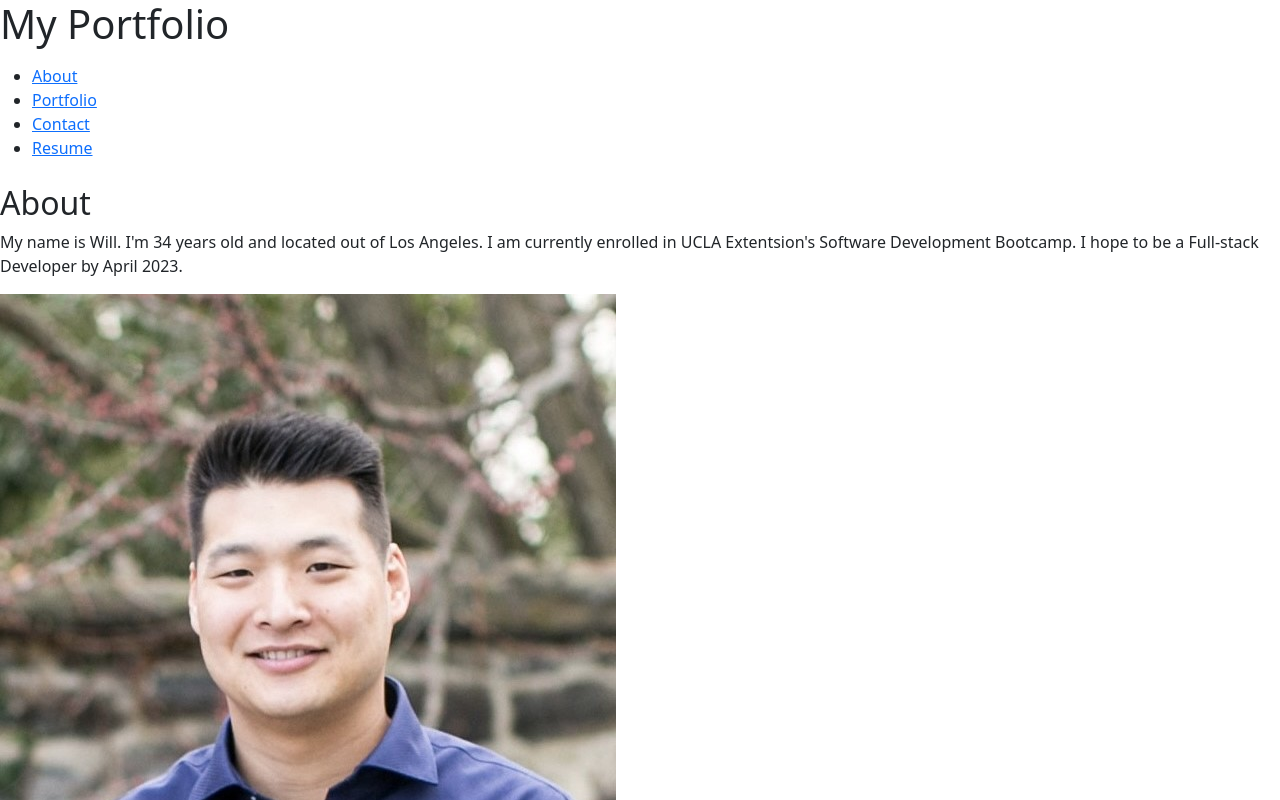
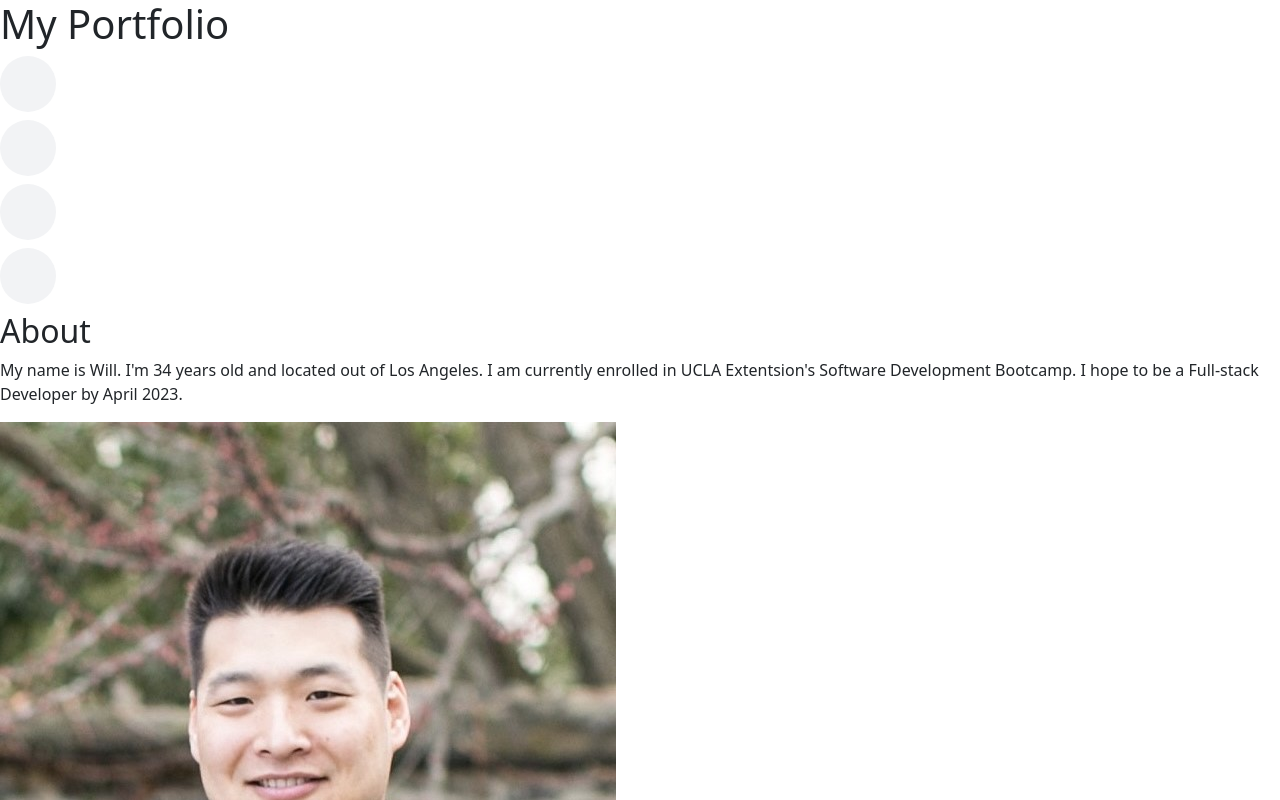
Before and after one commit to wiilki/work-samples-react-portfolio-wk, a React (Create React App) app: page / in a window 1280 px wide. Shown: the top 800 px of the page. Built offline with nearby package versions, Linux system fonts and the light colour scheme; the HTML template or start-up script is replaced by a standard one.

Commit message:
Add style to navbar. Add id name to resume. Import CSS from old portfolio

```diff
--- a/src/components/Navigation.js
+++ b/src/components/Navigation.js
@@ -1,15 +1,22 @@
 import React from "react";
+import '../styles/Navigation.css';
 
 function Navigation() {
   return (
+    <header id="header" className="d-flex flex-column justify-content-center">
+
     <nav id="navbar" className="navbar nav-menu">
       <ul>
-        <li><a href="#about">About</a></li>
-        <li><a href="#portfolio">Portfolio</a></li>
-        <li><a href="#contact">Contact</a></li>
-        <li><a href="#resume">Resume</a></li>
+        <li><a href="#about" className="nav-link scrollto"><i className="bx bx-user"></i> <span>About</span></a></li>
+        <li><a href="#resume" className="nav-link scrollto"><i className="bx bx-file-blank"></i> <span>Resume</span></a></li>
+        <li><a href="#portfolio" className="nav-link scrollto"><i className="bx bx-book-content"></i> <span>Portfolio</span></a>       </li>
+
+        <li><a href="#contact" className="nav-link scrollto"><i className="bx bx-envelope"></i> <span>Contact</span></a></li>
       </ul>
     </nav>
+
+  </header>
+
   );
 }
 
--- a/src/components/Resume.js
+++ b/src/components/Resume.js
@@ -2,7 +2,7 @@ import React from "react";
 
 function Resume() {
     return (
-        <section>
+        <section id="resume">
             <div className="section-title">
                 <h2>Resume</h2>
             </div>
--- /dev/null
+++ b/src/styles/Navigation.css
@@ -0,0 +1,122 @@
+/**
+* Desktop Navigation
+*/
+.nav-menu {
+    padding: 0;
+    display: block;
+  }
+
+  .nav-menu * {
+    margin: 0;
+    padding: 0;
+    list-style: none;
+  }
+
+  .nav-menu>ul>li {
+    position: relative;
+    white-space: nowrap;
+  }
+
+  .nav-menu a,
+  .nav-menu a:focus {
+    display: flex;
+    align-items: center;
+    color: #45505b;
+    padding: 10px 18px;
+    margin-bottom: 8px;
+    transition: 0.3s;
+    font-size: 15px;
+    border-radius: 50px;
+    background: #f2f3f5;
+    height: 56px;
+    width: 100%;
+    overflow: hidden;
+    transition: 0.3s;
+  }
+
+  .nav-menu a i,
+  .nav-menu a:focus i {
+    font-size: 20px;
+  }
+
+  .nav-menu a span,
+  .nav-menu a:focus span {
+    padding: 0 5px 0 7px;
+    color: #45505b;
+  }
+
+  @media (min-width: 992px) {
+
+    .nav-menu a,
+    .nav-menu a:focus {
+      width: 56px;
+    }
+
+    .nav-menu a span,
+    .nav-menu a:focus span {
+      display: none;
+      color: #fff;
+    }
+  }
+
+  .nav-menu a:hover,
+  .nav-menu .active,
+  .nav-menu .active:focus,
+  .nav-menu li:hover>a {
+    color: #fff;
+    background: #0563bb;
+  }
+
+  .nav-menu a:hover span,
+  .nav-menu .active span,
+  .nav-menu .active:focus span,
+  .nav-menu li:hover>a span {
+    color: #fff;
+  }
+
+  .nav-menu a:hover,
+  .nav-menu li:hover>a {
+    width: 100%;
+    color: #fff;
+  }
+
+  .nav-menu a:hover span,
+  .nav-menu li:hover>a span {
+    display: block;
+  }
+
+  /**
+  * Mobile Navigation
+  */
+  .mobile-nav-toggle {
+    position: fixed;
+    right: 10px;
+    top: 10px;
+    z-index: 9998;
+    border: 0;
+    background: none;
+    font-size: 28px;
+    transition: all 0.4s;
+    outline: none !important;
+    line-height: 0;
+    cursor: pointer;
+    border-radius: 50px;
+    padding: 5px;
+  }
+
+  .mobile-nav-toggle i {
+    color: #45505b;
+  }
+
+  .mobile-nav-active {
+    overflow: hidden;
+  }
+
+  .mobile-nav-active #header {
+    left: 0;
+  }
+
+  .mobile-nav-active .mobile-nav-toggle {
+    color: #fff;
+    background-color: #0563bb;
+  }
```
Also changed, not shown: src/styles/Header.css (deleted).
